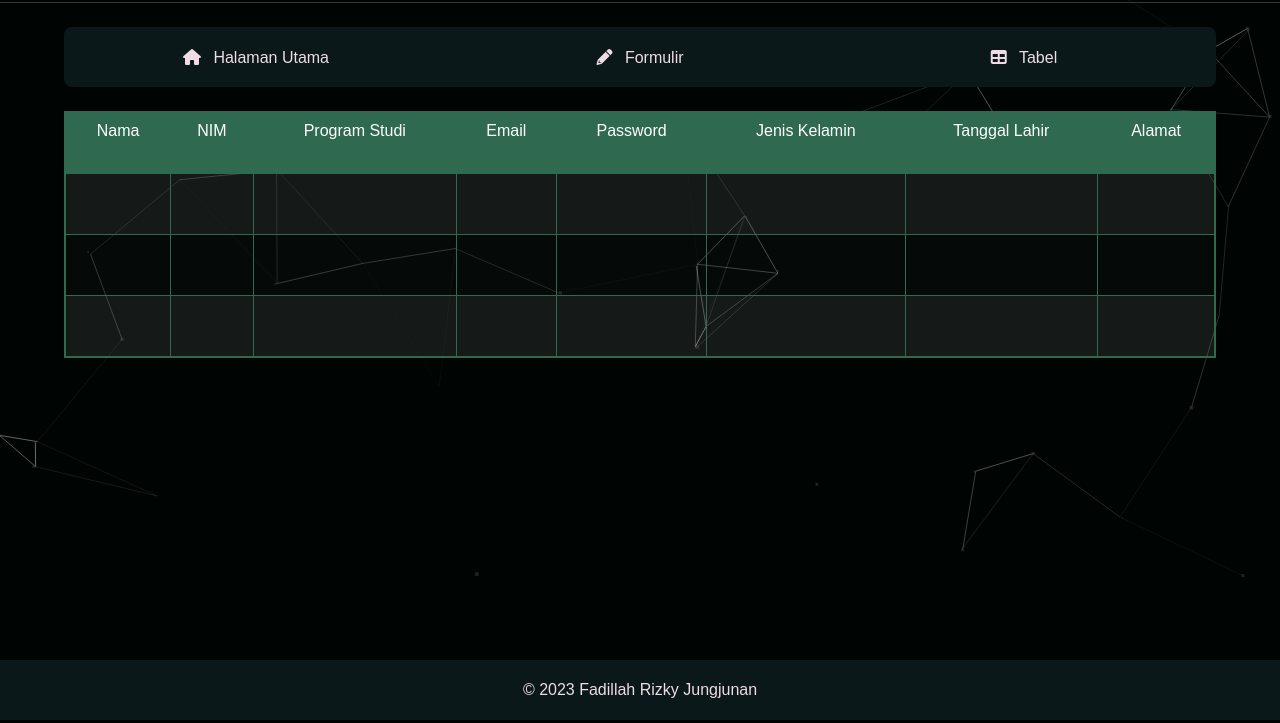
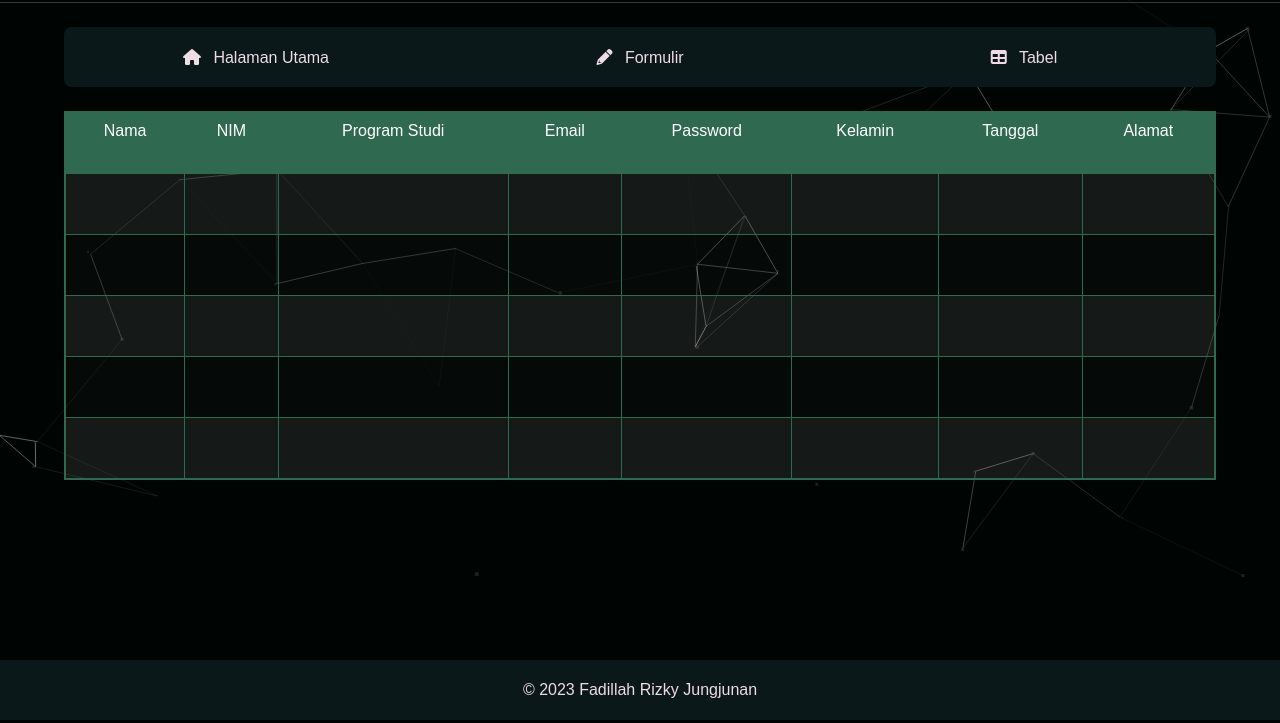
Before and after one commit to fadillahrizky99/fadillahrizky99.github.io, a plain HTML site: page tabel.html in a window 1280 px wide. Shown: the part 80-803 px from the top of the page. Drawn offline with nearby package versions, Linux system fonts and the light colour scheme.

Commit message:
tabel.html

```diff
--- a/tabel.html
+++ b/tabel.html
@@ -2,12 +2,15 @@
 <html lang="en">
 
 <head>
+    <!-- Penambahan link CSS -->
+    <link rel="stylesheet" href="tabel.css">
+    <link rel="stylesheet" href="https://cdnjs.cloudflare.com/ajax/libs/font-awesome/6.0.0-beta3/css/all.min.css">
     <meta charset="UTF-8">
     <meta name="viewport" content="width=device-width, initial-scale=1.0">
     <link rel="icon" type="image/x-icon" href="foto-saya.ico">
-    <link rel="stylesheet" href="tabel.css">
-    <link rel="stylesheet" href="https://cdnjs.cloudflare.com/ajax/libs/font-awesome/6.0.0-beta3/css/all.min.css">
     <title>Document</title>
+    <script src="https://cdn.jsdelivr.net/particles.js/2.0.0/particles.min.js"></script>
+    <script src="script.js"> </script>
 </head>
 
 <body>
@@ -25,8 +28,6 @@
             </ul>
         </nav>
 
-
-        <!-- Nama, NIM, Program Studi, Email, Password, Jenis Kelamin, Tanggal Lahir, dan Alamat -->
         <table class="custom-table">
             <tr>
                 <th>Nama</th>
@@ -34,51 +35,94 @@
                 <th>Program Studi</th>
                 <th>Email</th>
                 <th>Password</th>
-                <th>Jenis Kelamin</th>
-                <th>Tanggal Lahir</th>
+                <th>Kelamin</th>
+                <th>Tanggal</th>
                 <th>Alamat</th>
             </tr>
             <tr>
-                <td></td>
-                <td></td>
-                <td></td>
-                <td></td>
-                <td></td>
-                <td></td>
-                <td></td>
-                <td></td>
+                <td id="namaData"></td>
+                <td id="nimData"></td>
+                <td id="prodiData"></td>
+                <td id="emailData"></td>
+                <td id="passwordData"></td>
+                <td id="kelaminData"></td>
+                <td id="tanggalData"></td>
+                <td id="alamatData"></td>
             </tr>
             <tr>
-                <td></td>
-                <td></td>
-                <td></td>
-                <td></td>
-                <td></td>
-                <td></td>
-                <td></td>
-                <td></td>
+                <td id="namaData"></td>
+                <td id="nimData"></td>
+                <td id="prodiData"></td>
+                <td id="emailData"></td>
+                <td id="passwordData"></td>
+                <td id="kelaminData"></td>
+                <td id="tanggalData"></td>
+                <td id="alamatData"></td>
             </tr>
             <tr>
-                <td></td>
-                <td></td>
-                <td></td>
-                <td></td>
-                <td></td>
-                <td></td>
-                <td></td>
-                <td></td>
+                <td id="namaData"></td>
+                <td id="nimData"></td>
+                <td id="prodiData"></td>
+                <td id="emailData"></td>
+                <td id="passwordData"></td>
+                <td id="kelaminData"></td>
+                <td id="tanggalData"></td>
+                <td id="alamatData"></td>
+            </tr>
+            <tr>
+                <td id="namaData"></td>
+                <td id="nimData"></td>
+                <td id="prodiData"></td>
+                <td id="emailData"></td>
+                <td id="passwordData"></td>
+                <td id="kelaminData"></td>
+                <td id="tanggalData"></td>
+                <td id="alamatData"></td>
+            </tr>
+            <tr>
+                <td id="namaData"></td>
+                <td id="nimData"></td>
+                <td id="prodiData"></td>
+                <td id="emailData"></td>
+                <td id="passwordData"></td>
+                <td id="kelaminData"></td>
+                <td id="tanggalData"></td>
+                <td id="alamatData"></td>
             </tr>
         </table>
-
     </main>
 
     <footer>
         <p>&copy; 2023 Fadillah Rizky Jungjunan</p>
     </footer>
+
+    <script>
+        const nama = localStorage.getItem("nama");
+        const nim = localStorage.getItem("nim");
+        const prodi = localStorage.getItem("prodi");
+        const email = localStorage.getItem("email");
+        const password = localStorage.getItem("password");
+        const kelamin = localStorage.getItem("kelamin");
+        const tanggal = localStorage.getItem("tanggal");
+        const alamat = localStorage.getItem("alamat");
+
+        // Tampilkan data di dalam tabel
+        if (nama && email) {
+            document.getElementById("namaData").textContent = nama;
+            document.getElementById("nimData").textContent = nim;
+            document.getElementById("prodiData").textContent = prodi;
+            document.getElementById("emailData").textContent = email;
+            document.getElementById("passwordData").textContent = password;
+            document.getElementById("kelaminData").textContent = kelamin;
+            document.getElementById("tanggalData").textContent = tanggal;
+            document.getElementById("alamatData").textContent = alamat;
+        } else {
+            // Return Message Error
+        }
+    </script>
     <div id="particles-js"></div>
+
+    <script src="https://cdn.jsdelivr.net/particles.js/2.0.0/particles.min.js"></script>
+    <script src="script.js"> </script>
 </body>
-
-<script src="https://cdn.jsdelivr.net/particles.js/2.0.0/particles.min.js"></script>
-<script src="script.js"></script>
-
 </html>
```
